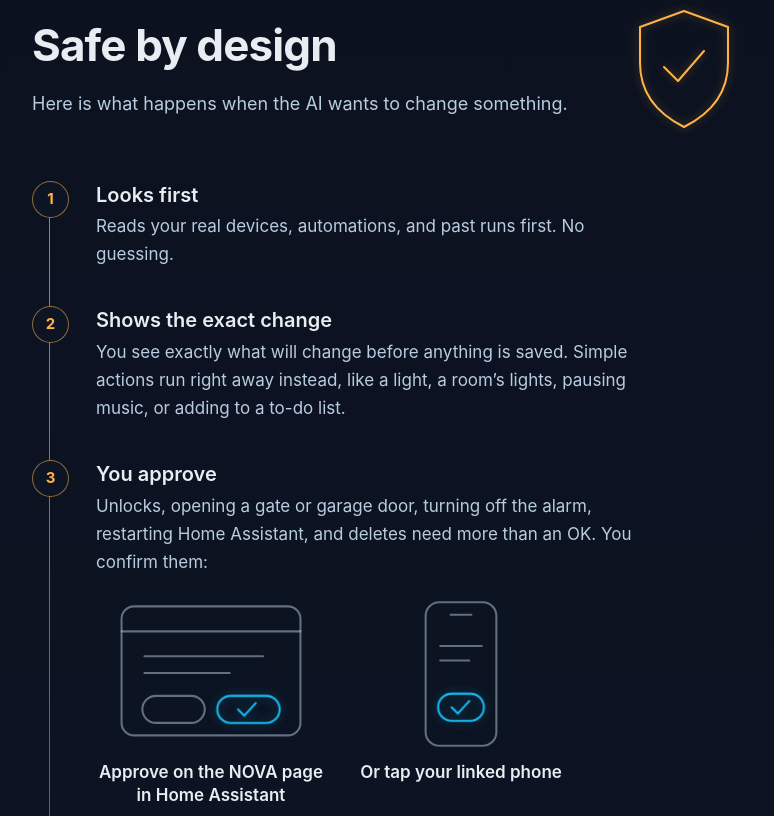
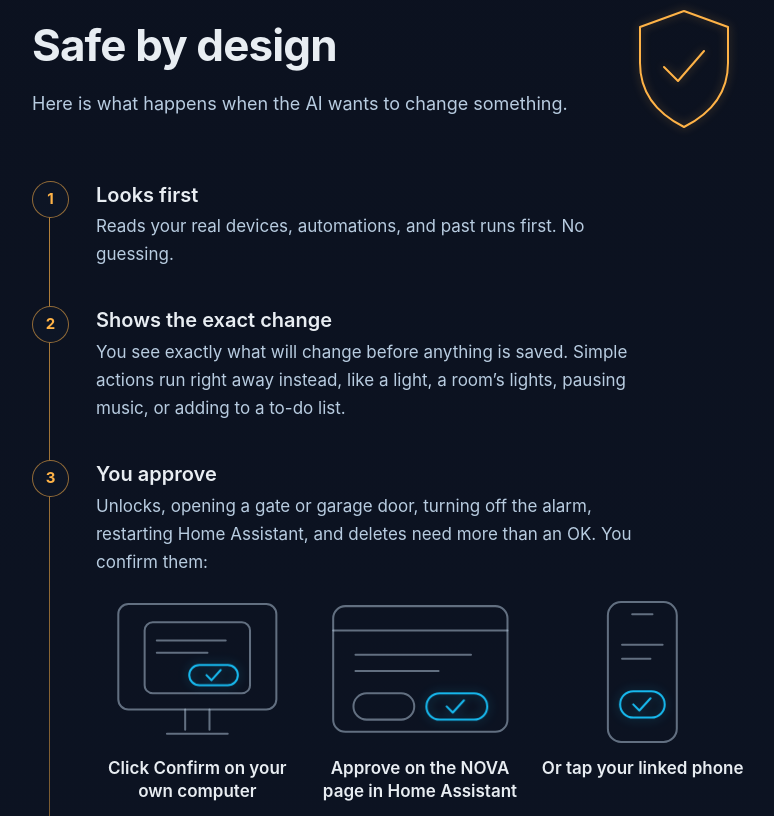
Before and after one commit to markusleben/ha-nova-site, a plain HTML site: page index.html in a window 1280 px wide. Shown: the part 2243-3059 px from the top of the page, without its empty margins (252-1026 px from the left). Drawn offline with Linux system fonts and the light colour scheme.

Commit message:
content: 0.32.0 copy — one-click confirming in a window on your own computer (#32)

```diff
--- a/index.html
+++ b/index.html
@@ -22,7 +22,7 @@
   <meta name="twitter:title" content="HA NOVA — Talk to your home. Every change checked.">
   <meta name="twitter:description" content="Connect your AI app to Home Assistant. Simple things run right away. Other changes show a preview. Unlocks, opening a garage door or gate, turning off the alarm, and deletes wait for your OK.">
   <meta name="twitter:image" content="https://hanova.app/assets/social-preview.png">
-  <link rel="stylesheet" href="styles.css?h=c2354f2ee7">
+  <link rel="stylesheet" href="styles.css?h=df4f9b490c">
   <script>document.documentElement.classList.add('js');</script>
 </head>
 <body>
@@ -214,6 +214,19 @@ press, request pulse, window lighting up); final frame for no-JS and reduced mot
         <ul class="confirm-ways" data-reveal>
           <li>
             <svg class="scene" viewBox="0 0 200 150" aria-hidden="true">
+              <rect class="d n" x="22" y="8" width="156" height="104" rx="10"/>
+              <path class="d n" d="M88 112 V132 M112 112 V132 M70 136 H130"/>
+              <rect class="d n" x="48" y="26" width="104" height="70" rx="8"/>
+              <path class="d n" d="M60 44 H128 M60 56 H110"/>
+              <g class="press">
+                <rect class="d c" x="92" y="68" width="48" height="20" rx="10"/>
+                <path class="d c" d="M109 78 l5 5 l9 -10" pathLength="1"/>
+              </g>
+            </svg>
+            <span>Click Confirm on your own&nbsp;computer</span>
+          </li>
+          <li>
+            <svg class="scene" viewBox="0 0 200 150" aria-hidden="true">
               <rect class="d n" x="14" y="10" width="172" height="124" rx="12"/>
               <path class="d n" d="M14 34 H186"/>
               <path class="d n" d="M36 58 H150 M36 74 H118"/>
@@ -244,12 +257,12 @@ press, request pulse, window lighting up); final frame for no-JS and reduced mot
           <p>Everything that isn’t a simple action shows a preview first, and the AI waits for your yes. HA&nbsp;NOVA decides what runs right away and what needs a real confirmation, never the&nbsp;AI.</p>
           <p><strong>Phone.</strong> The one phone you linked, iPhone or Android, gets a notification in the Home&nbsp;Assistant Companion app. Press and hold it on an iPhone, or pull it down on Android, then tap the button. You can answer on the locked phone or its Apple Watch. So whoever holds your phone can answer too, but only for that one action, and only while it waits, up to 3&nbsp;minutes. To link or move phone confirmation, you must unlock the phone. The phone you linked on a computer moves into Home&nbsp;Assistant once: the first time a change needs your OK, it asks whether it should get HA&nbsp;NOVA’s confirmations. To link or change a phone, run <code>ha-nova setup confirm-phone</code>. Chat apps keep their own phone: change or stop it on the NOVA page. It is never moved to&nbsp;chat.</p>
           <p><strong>NOVA page.</strong> Open NOVA in the Home&nbsp;Assistant sidebar. Under “Waiting for your OK”, choose “Confirm or decline”, then Approve or Cancel. New requests appear there on their own. Any Home&nbsp;Assistant administrator can approve there, except the user the NOVA App signs in as. The OK covers exactly that change, once. Nothing is sent before it. A request no one answers ends after 3&nbsp;minutes.</p>
-          <p><strong>Window.</strong> The window on your computer only waits. It says where to confirm, opens this request on the NOVA page, or cancels. It can’t confirm. Dashboard and room changes still ask on the computer: click Confirm (OK on Windows) or Cancel in the window, or type a four-digit code where no window&nbsp;opens.</p>
+          <p><strong>Window.</strong> On the computer you said yes for in setup, click Confirm (OK on Windows) or Cancel in the window. Your phone then asks only when nobody confirms at the computer. This needs HA&nbsp;NOVA’s key in the system’s password store. Turn it off per computer on the NOVA page. A computer paired with an older HA&nbsp;NOVA pairs again once to use it. On any other computer, the window only waits: it says where to confirm, opens this request on the NOVA page, or cancels. Dashboard and room changes still ask on every computer: in the window, or with a four-digit code where no window&nbsp;opens.</p>
           <p><strong>Code.</strong> In Claude and ChatGPT, the linked phone of whoever asked confirms. With no phone, at Manage everything, you get a four-digit one-time code, in the app’s own form where it shows one, or else in chat. In chat, the AI sees the code too, and HA&nbsp;NOVA can’t tell who typed it. So it protects less than your&nbsp;phone.</p>
-          <p>Deleting an automation, script, device, integration, blueprint, helper, scene, area, floor, or label waits for the same OK. A dashboard delete asks on the&nbsp;computer.</p>
+          <p>Deleting an automation, script, device, integration, blueprint, helper, scene, area, floor, or label waits for the same OK. A dashboard delete asks once too: in the window, on your phone, or on the NOVA&nbsp;page.</p>
           <p>Up to 20 automation and script changes, deletes too, can share one&nbsp;confirmation.</p>
           <p>If anything changed since the preview, nothing is sent. Before a restart, HA&nbsp;NOVA checks your config first. If something is wrong, it says what before you&nbsp;confirm.</p>
-          <p>Careful: anything you let control your screen can click that window too. That means computer use, apps you gave Accessibility access, and on Windows and some Linux desktops, other programs. To turn the window off, run <code>ha-nova setup confirm-window off</code>.</p>
+          <p>Careful: one-click confirming trusts that computer. Anything you let control your screen can click the window too. That means computer use, apps you gave Accessibility access, and on Windows and some Linux desktops, other programs. On Windows and Linux, any program running as you can also read HA&nbsp;NOVA’s key and confirm without a click. On a computer you share or don’t fully trust, answer “no” in setup or turn it off on the NOVA page. To turn the window off on a computer, run <code>ha-nova setup confirm-window off</code>.</p>
           <p>Every safety rule, and the test behind it: <a href="https://github.com/markusleben/ha-nova/blob/main/docs/reference/safety.md" target="_blank" rel="noopener noreferrer">the safety page on GitHub<span class="visually-hidden"> (opens in a new tab)</span></a>.</p>
         </details>
       </li>
@@ -349,7 +362,7 @@ press, request pulse, window lighting up); final frame for no-JS and reduced mot
             <text x="120" y="117" text-anchor="middle" class="t-btn">Allow</text>
           </g>
         </svg>
-        <strong>Add your phone, then look around.</strong> Pick whose phone should confirm on this computer, then tap “Allow” on that phone. Then you see your home at a&nbsp;glance.
+        <strong>Choose your safety net, then look around.</strong> Setup asks once whether risky changes are confirmed on this computer with one click. Say yes only if nobody else uses it. Pick whose phone should confirm, then tap “Allow” on that phone. Then you see your home at a&nbsp;glance.
       </li>
     </ol>
     <div class="console start-console" data-reveal>
@@ -792,7 +805,7 @@ if ('IntersectionObserver' in window && 'inert' in HTMLElement.prototype &&
       f.style.cssText = 'position:fixed;inset:0;width:100%;height:100%;border:0;opacity:.004;pointer-events:none;z-index:-1';
       // transparent like the real reveal layers; the hero (inside <main>) keeps
       // every section on the same sub-pixel offset as on the page
-      f.srcdoc = '<!doctype html><html class="js"><link rel="stylesheet" href="styles.css?h=c2354f2ee7"><style>' +
+      f.srcdoc = '<!doctype html><html class="js"><link rel="stylesheet" href="styles.css?h=df4f9b490c"><style>' +
         'html{overflow:hidden}html,body{background:none}html::before,html::after,body::before,body::after,main::before{content:none}' +
         '[data-reveal],[data-reveal] *,[data-reveal]::before{transition-delay:var(--warm-start)!important;animation-delay:var(--warm-start)!important}' +
         '.warm-snap *,.warm-snap *::before{transition:none!important;animation:none!important}' +
--- a/styles.css
+++ b/styles.css
@@ -523,9 +523,9 @@ main .section { scroll-margin-top: 1rem; }
   margin: 1.25rem 0 0;
   padding: 0;
   display: grid;
-  grid-template-columns: repeat(2, minmax(0, 1fr));
+  grid-template-columns: repeat(3, minmax(0, 1fr));
   gap: 1.25rem;
-  max-width: 30rem;
+  max-width: 42rem;
 }
 .confirm-ways li { text-align: center; }
 .confirm-ways .scene { max-width: 13rem; margin: 0 auto 0.6rem; }
@@ -605,8 +605,10 @@ main .section { scroll-margin-top: 1rem; }
   .js .steps .inview .press,
   .js .confirm-ways.inview .press { animation: press 0.42s var(--ease-rise) 1.15s both; }
   .js .confirm-ways.inview li:nth-child(2) .press { animation-delay: 1.85s; }
+  .js .confirm-ways.inview li:nth-child(3) .press { animation-delay: 2.55s; }
   .js [data-reveal].confirm-ways .press .d[pathLength] { transition-delay: 1.45s; transition-duration: 0.4s; }
   .js [data-reveal].confirm-ways li:nth-child(2) .press .d[pathLength] { transition-delay: 2.15s; }
+  .js [data-reveal].confirm-ways li:nth-child(3) .press .d[pathLength] { transition-delay: 2.85s; }
   /* the checks wait for the pair itself, not for the workflow step around it */
   .js .confirm-ways:not(.inview) .d[pathLength] { stroke-dashoffset: 1; }
 
```
Also changed, not shown: 404.html (+1 -1 lines), demo/index.html (+1 -1 lines), privacy.html (+1 -1 lines), 2 other files.
